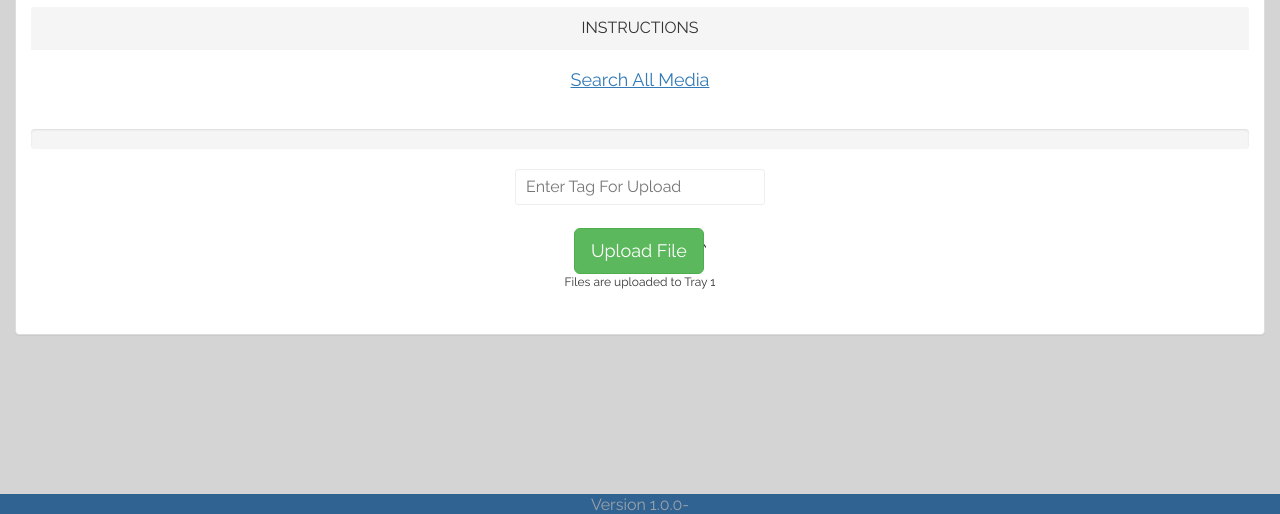
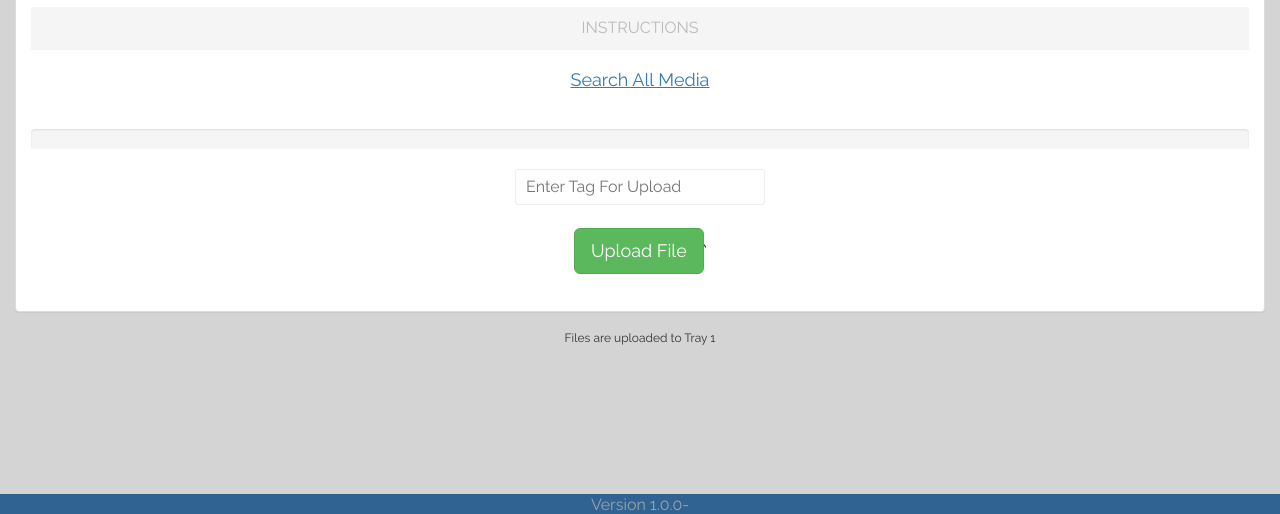
Before and after one commit to mgeatz/hcs, a website: page views/index.html in a window 1280 px wide. Shown: the part 286-800 px from the top of the page. Drawn offline with nearby package versions, Linux system fonts and the light colour scheme; no server answers.

```diff
--- a/views/css/styles.css
+++ b/views/css/styles.css
@@ -106,3 +106,7 @@
     z-index: 1;
     pointer-events: none;
 }
+
+p.panel-title a {
+    color: #bbb;
+}
--- a/views/index.html
+++ b/views/index.html
@@ -73,10 +73,10 @@
                     <br><br>
                     <button id="upload_btn" class="btn btn-lg btn-success" type="button">Upload File</button>
                     <input id="upload-input" type="file" name="uploads[]" multiple="multiple">
-                    <br>
-                    <sup>Files are uploaded to Tray 1</sup>
+
                 </div>
             </div>
+            <sup>Files are uploaded to Tray 1</sup>
         </div>
     </div>
 </div>
```
